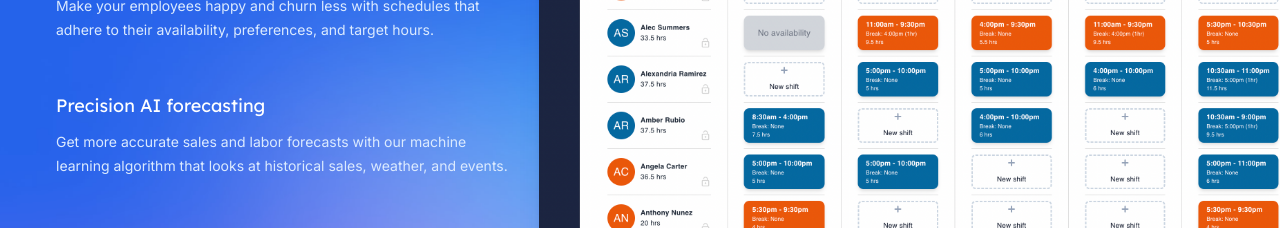
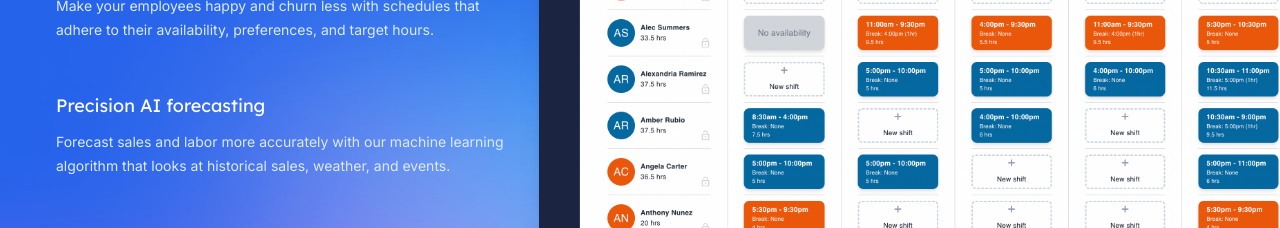
Before and after one commit to colin-stewart22/rightwork_landing_page2, a Next.js app: page / in a window 1280 px wide. Shown: the part 1260-1488 px from the top of the page. Built offline with nearby package versions, Linux system fonts and the light colour scheme.

Commit message:
Changed some copy

```diff
--- a/src/components/PrimaryFeatures.jsx
+++ b/src/components/PrimaryFeatures.jsx
@@ -33,7 +33,7 @@ const features = [
   {
     title: 'Precision AI forecasting',
     description:
-      "Get more accurate sales and labor forecasts with our machine learning algorithm that looks at historical sales, weather, and events.",
+      "Forecast sales and labor more accurately with our machine learning algorithm that looks at historical sales, weather, and events.",
     image: screenshotTest6,
     imageAlt: "A screenshot of a Deployment Guide showing a bar chart of the employee count and roles at specific times across the day."
   },
```
